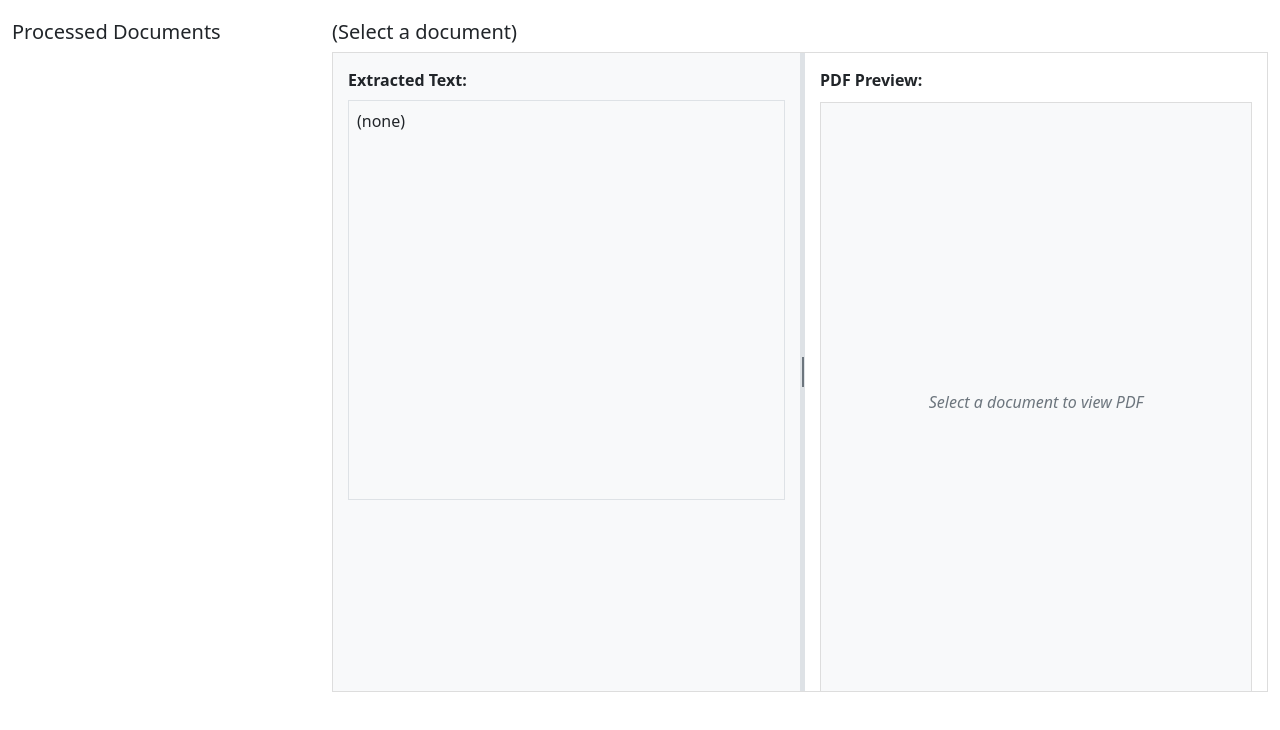
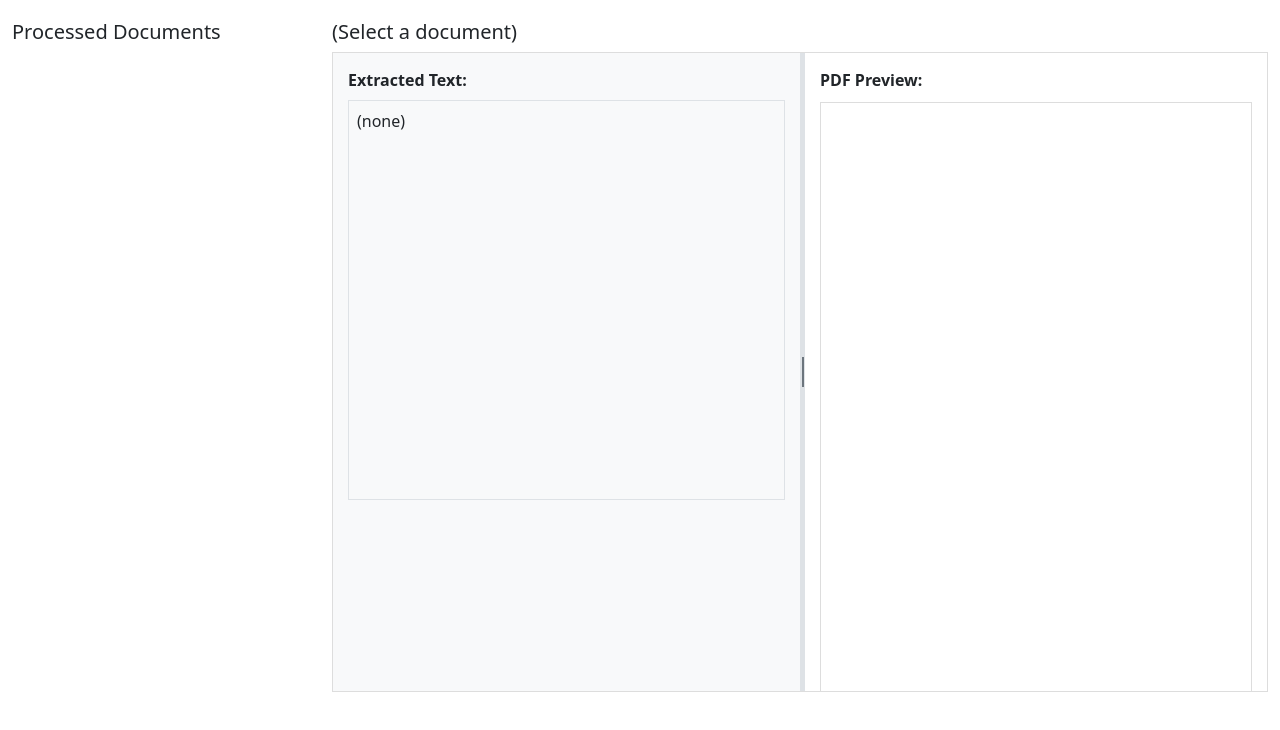
Before and after one commit to assimilateDave/pdf-magic-monkey, a plain HTML site: page templates/index.html in a window 1280 px wide. Shown: the part 58-788 px from the top of the page. Drawn offline with nearby package versions, Linux system fonts and the light colour scheme; no server answers.

Commit message:
Update index.html

```diff
--- a/templates/index.html
+++ b/templates/index.html
@@ -103,8 +103,9 @@
                     <div class="split-right">
                         <strong>PDF Preview:</strong>
                         <div id="pdf-container">
-                            <div class="pdf-placeholder">Select a document to view PDF</div>
-                        </div>
+                            <iframe id="pdf-viewer" src="" style="display:none;" frameborder="0"></iframe>
+                            <div id="pdf-missing" style="display:none; color: #999;">[No PDF available]</div>
+                            </div>
                     </div>
                 </div>
             </div>
```
